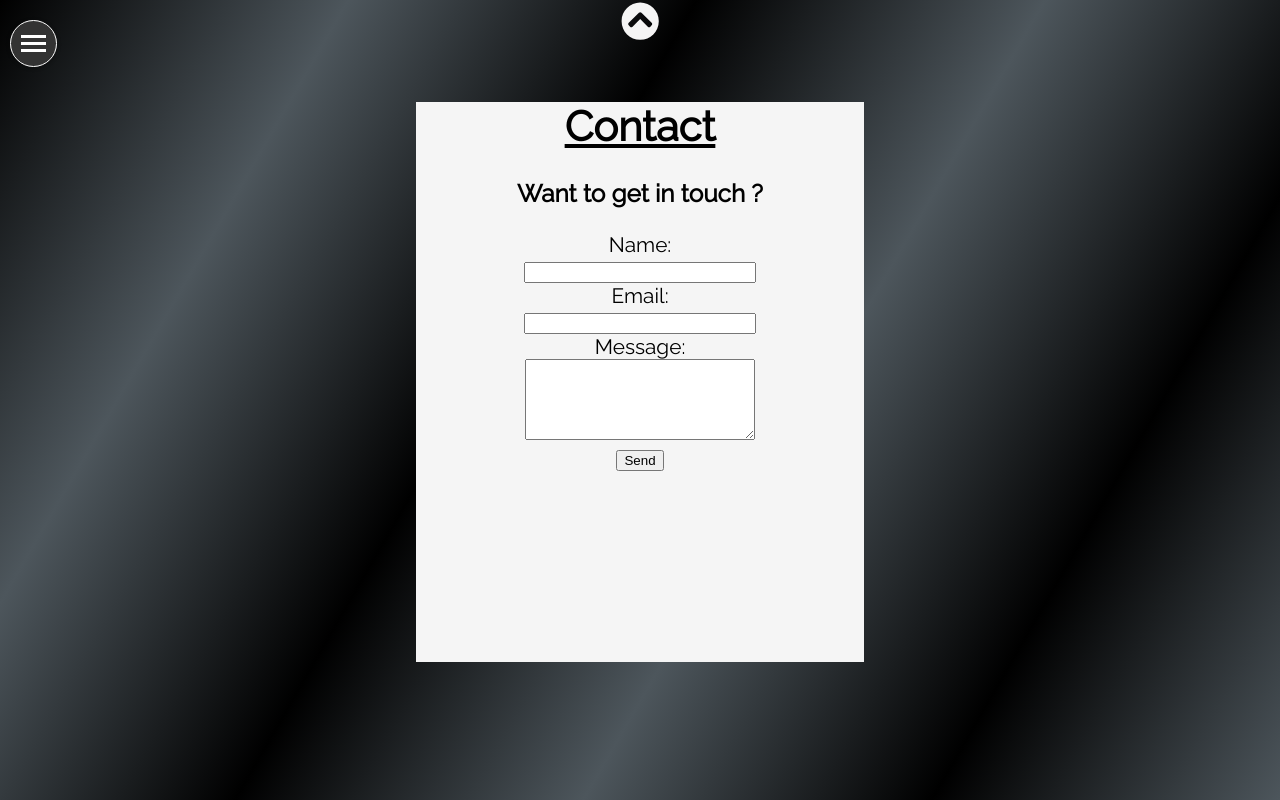
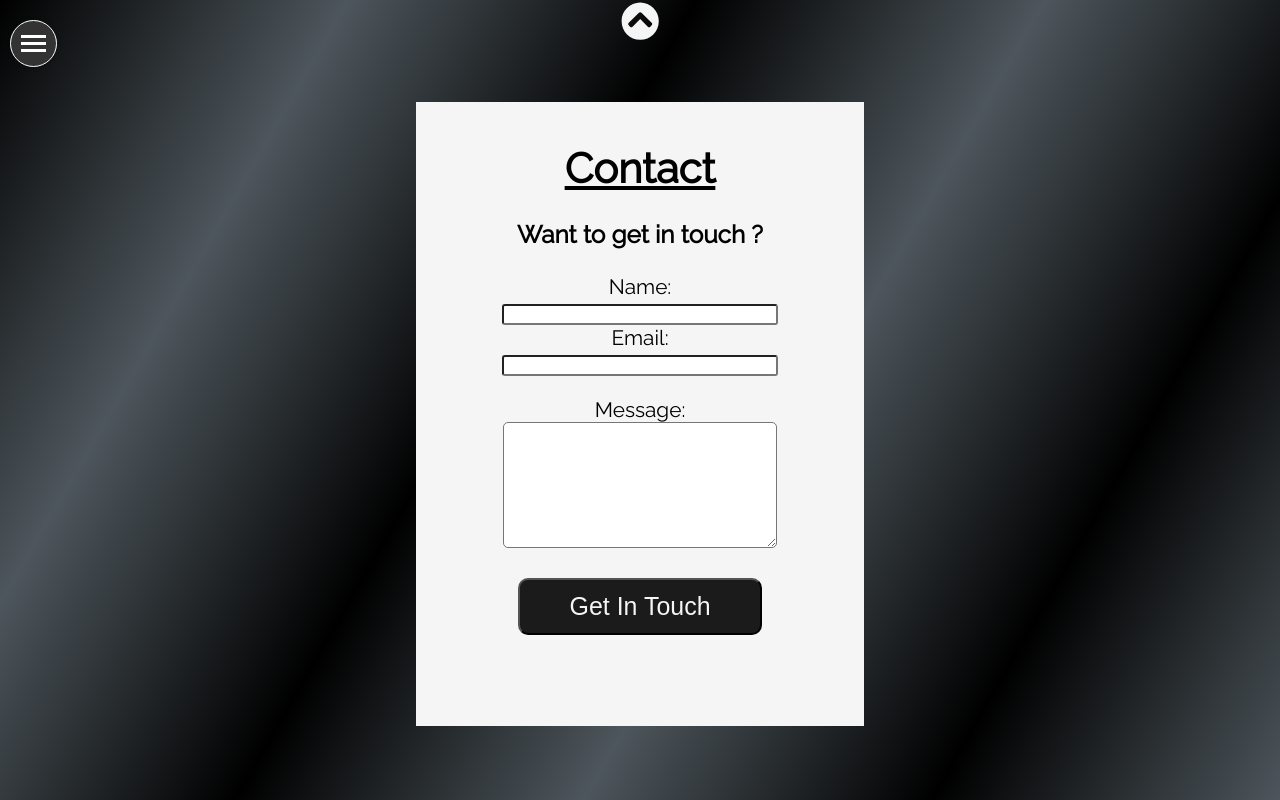
Before and after one commit to prry93/portfolio, a React (Create React App) app in the folder client/: page /contact in a window 1280 px wide. Built offline with nearby package versions, Linux system fonts and the light colour scheme.

Commit message:
fixed key

```diff
--- a/client/src/components/contact/contact.css
+++ b/client/src/components/contact/contact.css
@@ -1,3 +1,4 @@
+
 .form-container{
   position: absolute;
   width: 100vw;
@@ -7,10 +8,10 @@
 
 }
 
-.contact-form{
+.contact-form {
   margin: 7vh auto 0;
   width: 35vw;
-  height: 70vh;
+  height: 78vh;
   background-color: whitesmoke;
   font-size: 1.3em;
 }
@@ -21,17 +22,35 @@
  border: 1.5px solid whitesmoke;
  border: transparent;
  font-size: 2.4em;
+ outline: none;
 }
 
 input{
-  width: 50%;
+  width: 60%;
+  border-radius: 3px;
+  text-align: center;
 }
 
 .message-text{
-  width: 50%;
+  width: 60%;
+  border-radius: 5px;
+}
+
+.messageForm {
+  padding-top: 1em;
 }
 
 .contact-title{
   font-weight: bold;
   text-decoration: underline;
+  padding-top: 1em;
 }
+
+.submitContact {
+  margin-top: 1em;
+  padding: 0.5em 2em;
+  border-radius: 10px;
+  font-size: 1.2em;
+  background-color: #1b1b1b;
+  color: whitesmoke;
+}
--- a/client/src/components/contact/contact.js
+++ b/client/src/components/contact/contact.js
@@ -30,14 +30,14 @@ const ContactForm = () => (
           </label>
         </div>
 
-        <div className="form-field">
+        <div className="form-field messageForm">
           <label htmlFor="message">
             <div className="label-content">Message:</div>
-            <textarea className="message-text" name="message" rows="5" required />
+            <textarea className="message-text" name="message" rows="8" required />
           </label>
         </div>
 
-        <button type="submit">Send</button>
+        <button className="submitContact" type="submit">Get In Touch</button>
     </form>
   </div>
 )
--- a/client/src/components/home/home.css
+++ b/client/src/components/home/home.css
@@ -33,13 +33,16 @@
   height: 55vh;
   background-color: #f2f3f4;
   margin: 0 auto;
+
 }
 
 .bottom-text {
   margin: 0 auto;
   width: 55%;
   text-align: center;
-  background-color: green;
+  padding-top: 40px;
+  font-size: 1.2em;
+  /* background-color: green; */
 }
 
 .porfolioButton {
@@ -47,6 +50,7 @@
  bottom: 0;
  width: 100%;
  color: #000;
+ outline: none;
  background-color: transparent;
  border: transparent;
  font-size: 3em;
--- a/client/src/components/home/home.js
+++ b/client/src/components/home/home.js
@@ -19,7 +19,7 @@ function Homepage() {
         <div className="bottom">
           <div className="bottom-text">
             <h2>About Me:</h2>
-            <p>Insert text here.</p>
+            <p>A prospective applicant with 5+ years of experience in a multitude of career fields that required extensive interpersonal communication and a meticulous attention to detail. Looking to utilize this accumulated knowledge in a new career path to challenge myself and further develop my skills.</p>
           </div>
           <div >
             <NavLink to="/portfolio">
```
